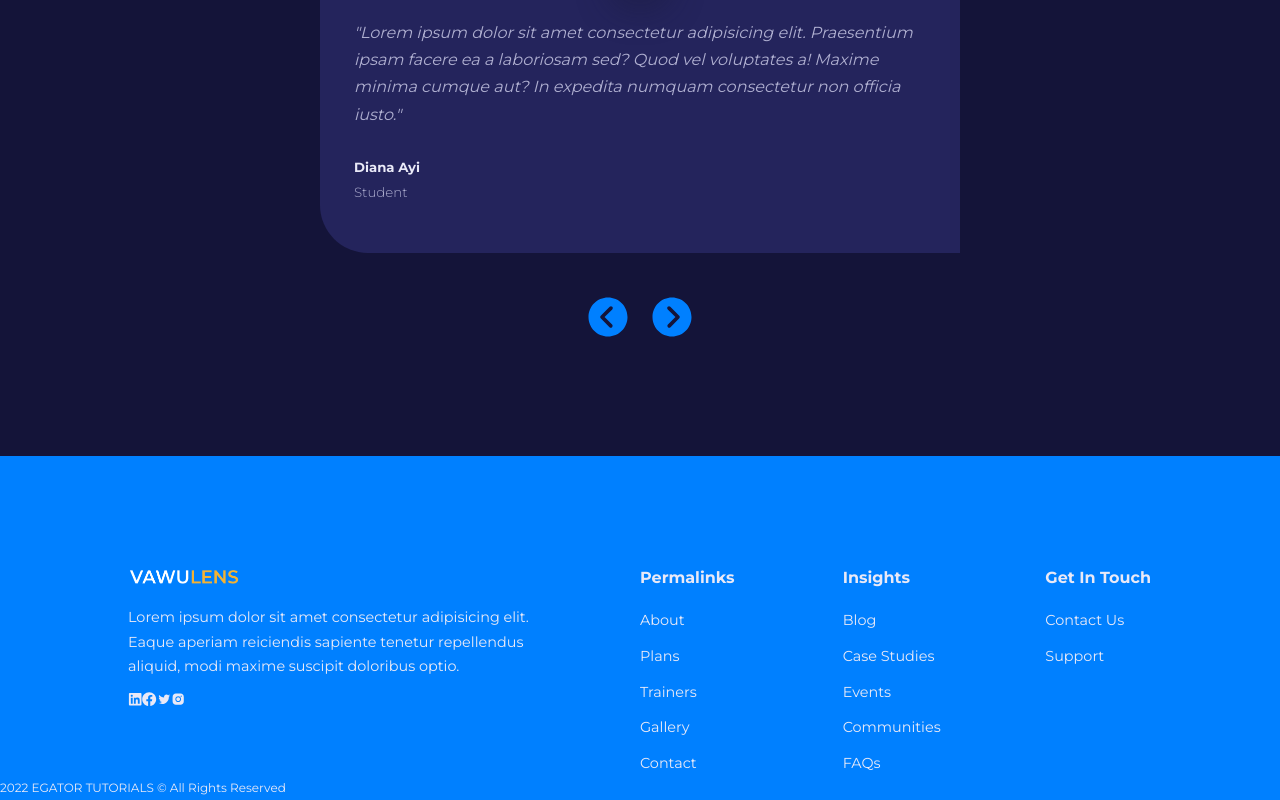
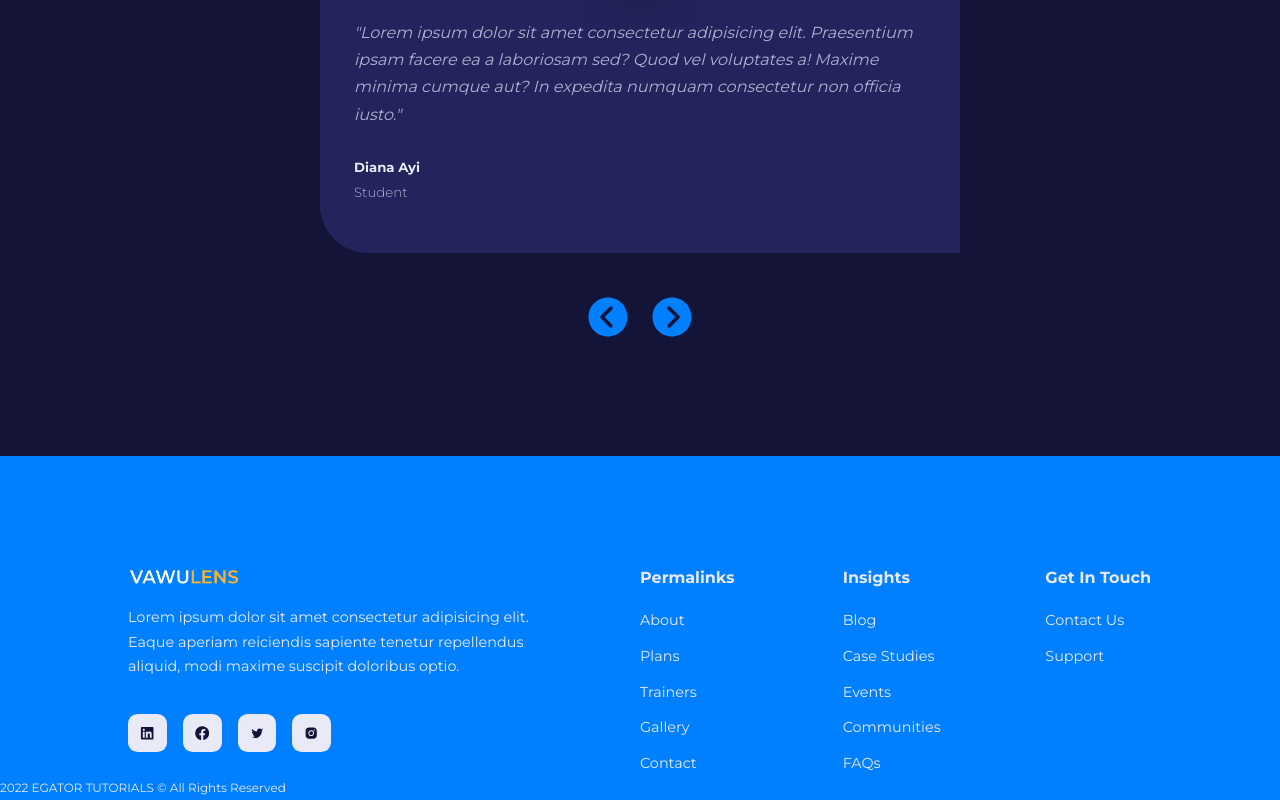
Before and after one commit to erickdc7/react-trainer-website, a React (Create React App) app: page / in a window 1280 px wide. Shown: the part 3142-3942 px from the top of the page. Built offline with nearby package versions, Linux system fonts and the light colour scheme; the HTML template or start-up script is replaced by a standard one.

Commit message:
footer__socials styles added to home.css

```diff
--- a/src/pages/home/home.css
+++ b/src/pages/home/home.css
@@ -241,3 +241,28 @@ footer {
   margin-bottom: 0.6rem;
   font-size: 1rem;
 }
+
+.footer__socials {
+  margin-top: 1.5rem;
+  display: flex;
+  gap: 1rem;
+  align-items: center;
+}
+
+.footer__socials a {
+  background: var(--color-gray-100);
+  padding: 0.7rem;
+  border: 1px solid transparent;
+  border-radius: 0.6rem;
+  transition: var(--transition);
+  display: inherit;
+}
+
+.footer__socials a svg {
+  color: var(--color-gray-600);
+}
+
+.footer__socials a:hover {
+  border-color: var(--color-gray-100);
+  background-color: transparent;
+}
```
